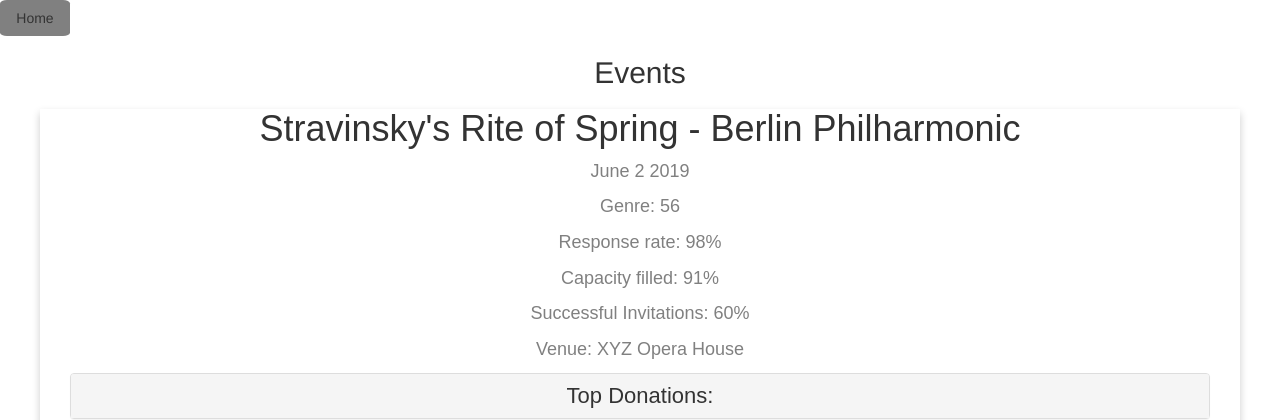
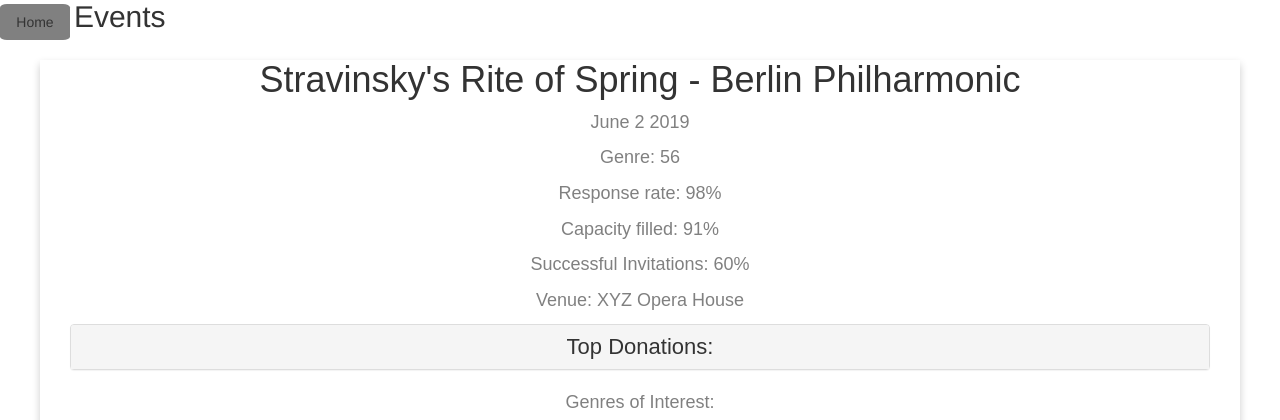
Before and after one commit to HongKong19/team-5, a Django app: page /events in a window 1280 px wide. Shown: the top 420 px of the page. Run offline with Django 3.2, Linux system fonts and the light colour scheme; some libraries are stand-ins or nearby versions.

Commit message:
event page

```diff
--- a/ppsite/pages/templates/pages/events.html
+++ b/ppsite/pages/templates/pages/events.html
@@ -17,6 +17,9 @@
   font-size: 18px;
 }
 
+h2 {
+    display: inline;
+}
 button {
   border: none;
   outline: 0;
@@ -53,7 +56,7 @@ button:hover, a:hover {
 <script src="https://maxcdn.bootstrapcdn.com/bootstrap/3.4.0/js/bootstrap.min.js"></script>
 </head>
 <body>
-    <button id='home'>Home</button>
+    <button id='home' onclick="location.href='/'">Home</button>
 <h2 style="text-align:center">Events</h2>
 
 <div class="card">
```
